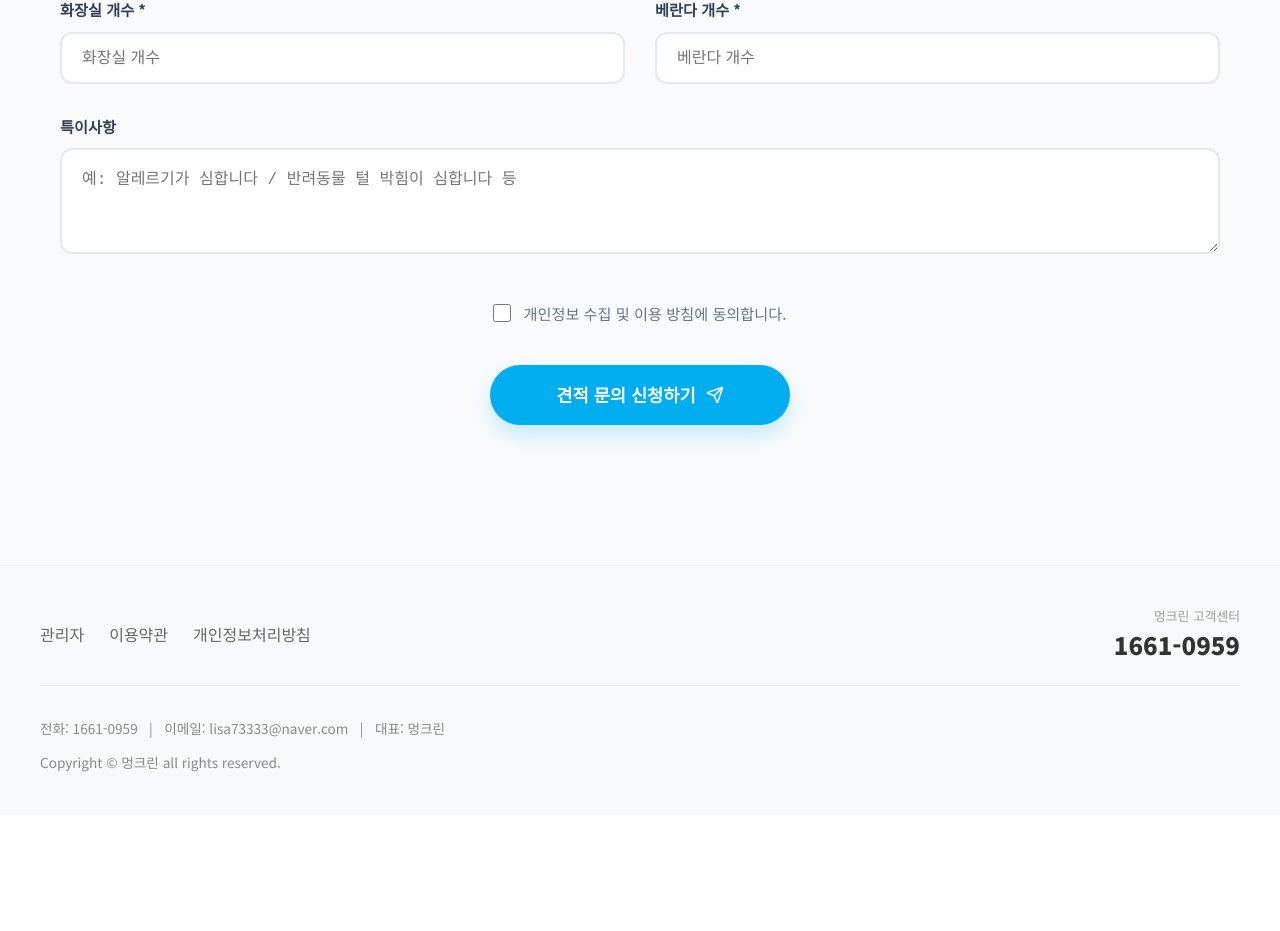
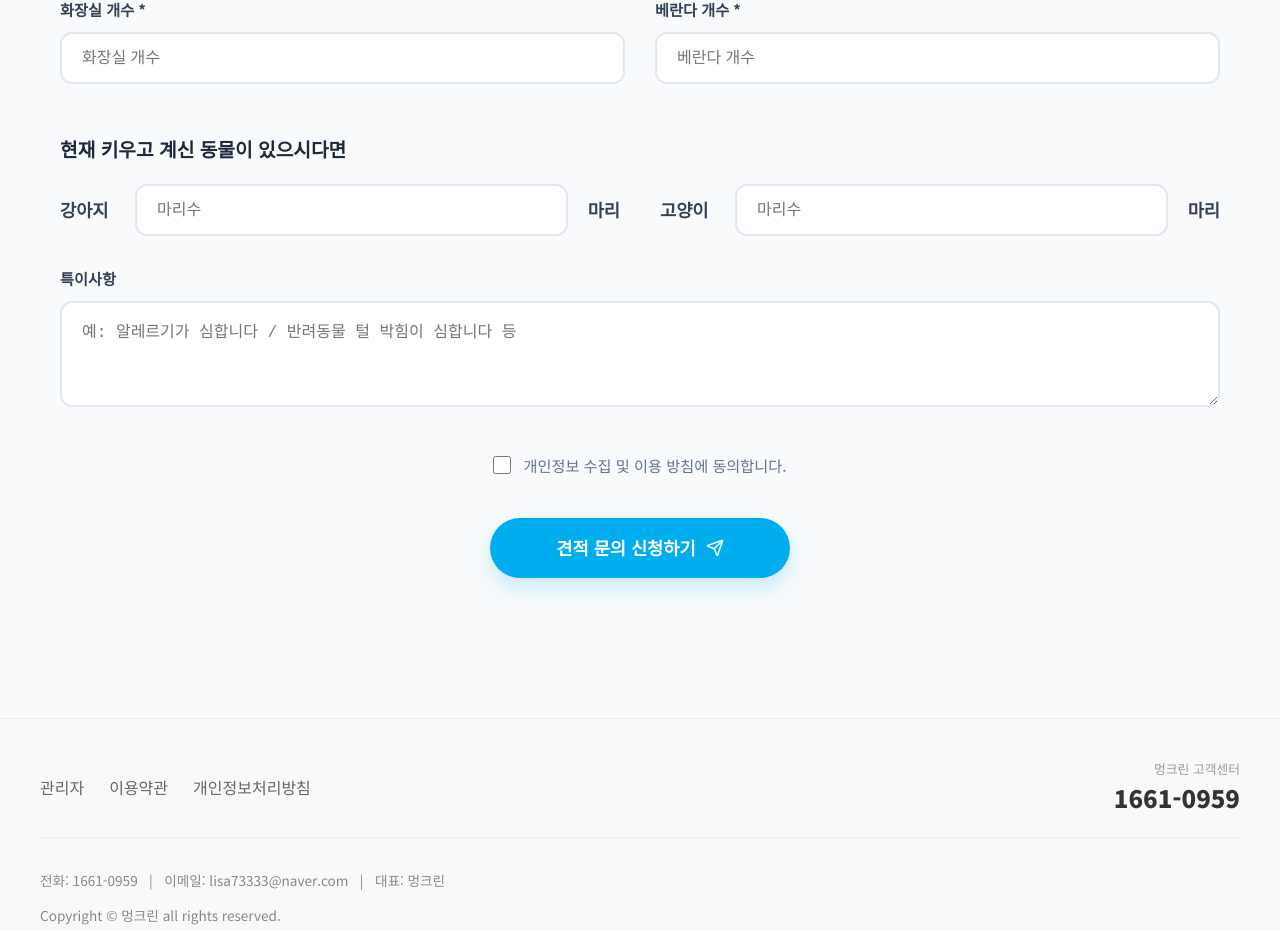
Before and after one commit to pigpo11/dogclean_dev, a Next.js app: page /estimate in a window 1280 px wide. Shown: the part 1393-2324 px from the top of the page. Before the commit the page ends 2208 px from the top, so only its background shows below. Built offline with nearby package versions, Linux system fonts and the light colour scheme.

Commit message:
Update estimate form: Add pet count fields with horizontal unit display

```diff
--- a/src/app/estimate/page.tsx
+++ b/src/app/estimate/page.tsx
@@ -17,6 +17,8 @@ export default function EstimatePage() {
     roomCount: "",
     bathroomCount: "",
     verandaCount: "",
+    dogCount: "",
+    catCount: "",
     notes: ""
   });
 
@@ -151,6 +153,23 @@ export default function EstimatePage() {
                   <label>베란다 개수 *</label>
                   <input type="text" name="verandaCount" required placeholder="베란다 개수" value={formData.verandaCount} onChange={handleChange} />
                 </div>
+
+                <div className="form-group full-width" style={{ marginTop: '20px' }}>
+                  <h3 className="section-subtitle" style={{ fontSize: '1.2rem', marginBottom: '20px' }}>현재 키우고 계신 동물이 있으시다면</h3>
+                  <div className="pet-count-row">
+                    <div className="pet-input-item">
+                      <label>강아지</label>
+                      <input type="text" name="dogCount" placeholder="마리수" value={formData.dogCount} onChange={handleChange} />
+                      <span className="unit">마리</span>
+                    </div>
+                    <div className="pet-input-item">
+                      <label>고양이</label>
+                      <input type="text" name="catCount" placeholder="마리수" value={formData.catCount} onChange={handleChange} />
+                      <span className="unit">마리</span>
+                    </div>
+                  </div>
+                </div>
+
                 <div className="form-group full-width">
                   <label>특이사항</label>
                   <textarea
@@ -373,12 +392,47 @@ export default function EstimatePage() {
           box-shadow: 0 15px 30px rgba(0, 174, 239, 0.3);
           background: #0095cc;
         }
+        .pet-count-row {
+          display: flex;
+          gap: 40px;
+          align-items: center;
+        }
+        .pet-input-item {
+          display: flex;
+          align-items: center;
+          gap: 15px;
+          flex: 1;
+        }
+        .pet-input-item input {
+          flex: 1;
+          width: auto;
+        }
+        .pet-input-item label {
+          margin-bottom: 0;
+          white-space: nowrap;
+          font-size: 1.1rem;
+          min-width: 60px;
+        }
+        .unit {
+          font-size: 1.1rem;
+          font-weight: 700;
+          color: #334155;
+          margin-left: 5px;
+          white-space: nowrap;
+        }
         @media (max-width: 768px) {
           form { padding: 30px 20px; }
           .page-header h1 { font-size: 2.2rem; }
           .input-grid { grid-template-columns: 1fr; }
           .form-group.full-width { grid-column: span 1; }
           .check-item { min-width: 100%; }
+          .pet-count-row {
+            flex-direction: column;
+            gap: 15px;
+          }
+          .pet-input-item {
+            width: 100%;
+          }
         }
       `}</style>
     </div>
```
